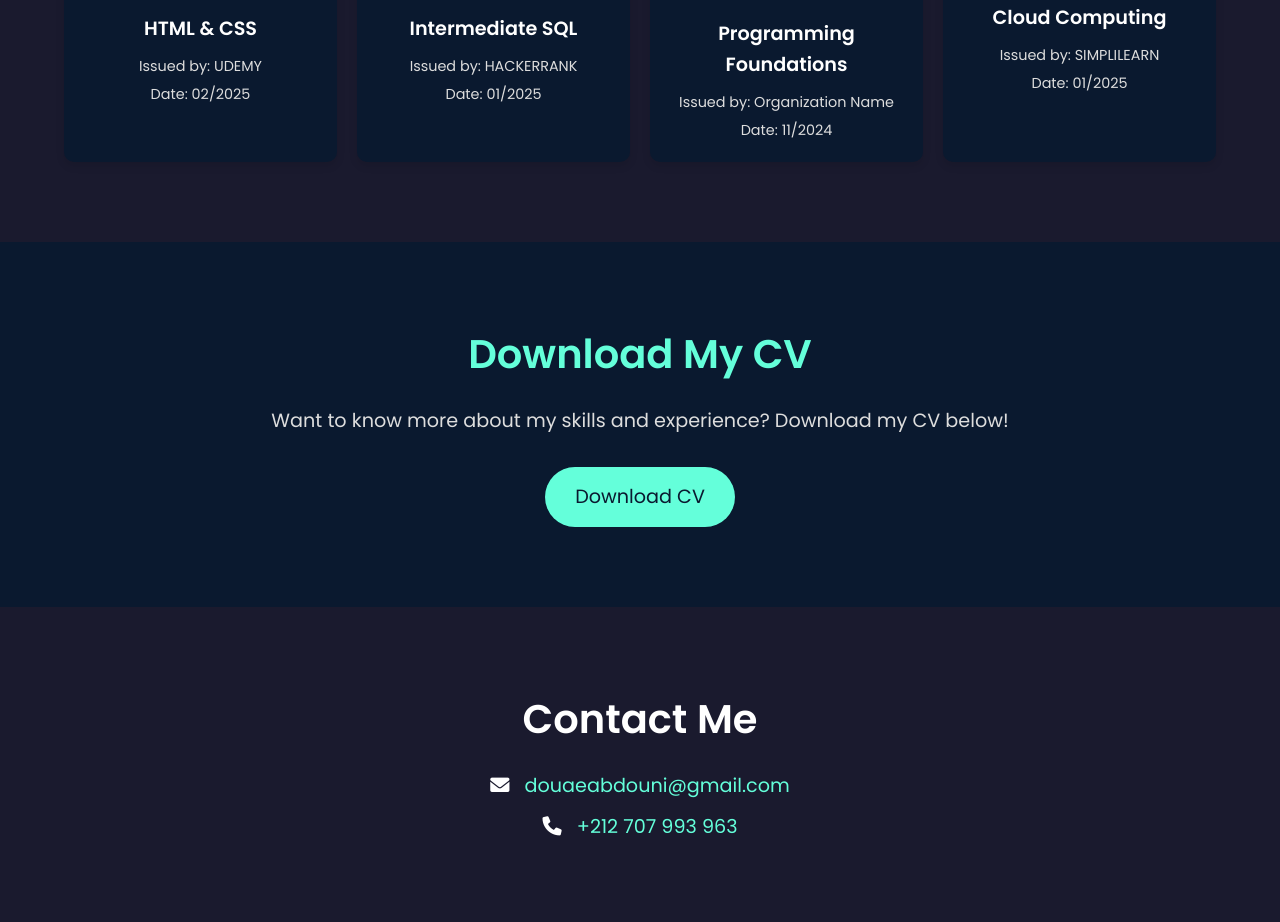
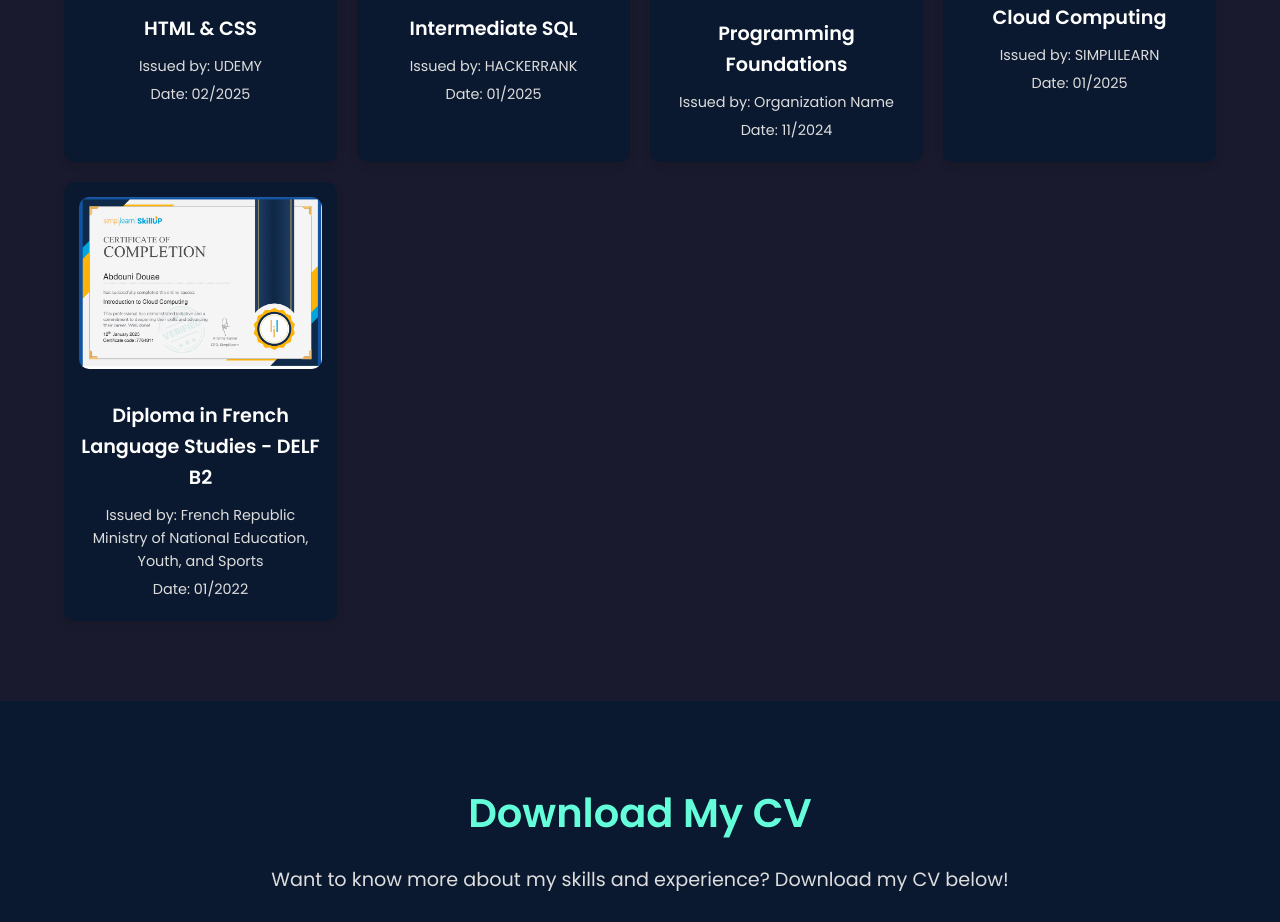
Before and after one commit to douae-abdouni/My-Portfolio, a plain HTML site: page index.html in a window 1280 px wide. Shown: the part 3013-3935 px from the top of the page. Drawn offline with nearby package versions, Linux system fonts and the light colour scheme.

Commit message:
Update index.html

```diff
--- a/index.html
+++ b/index.html
@@ -148,6 +148,14 @@
                 <p>Issued by: SIMPLILEARN</p>
                 <p>Date: 01/2025</p>
             </div>
+             <!-- Certification 5 -->
+            <div class="certification">
+                <img src="simpllearn certificate cloud_page-0001.jpg" alt="Certification 5">
+                <h3>Diploma in French Language Studies - DELF B2</h3>
+                <p>Issued by: French Republic
+                   Ministry of National Education, Youth, and Sports</p>
+                <p>Date: 01/2022</p>
+            </div>
         </div>
     </div>
 </section>
```
